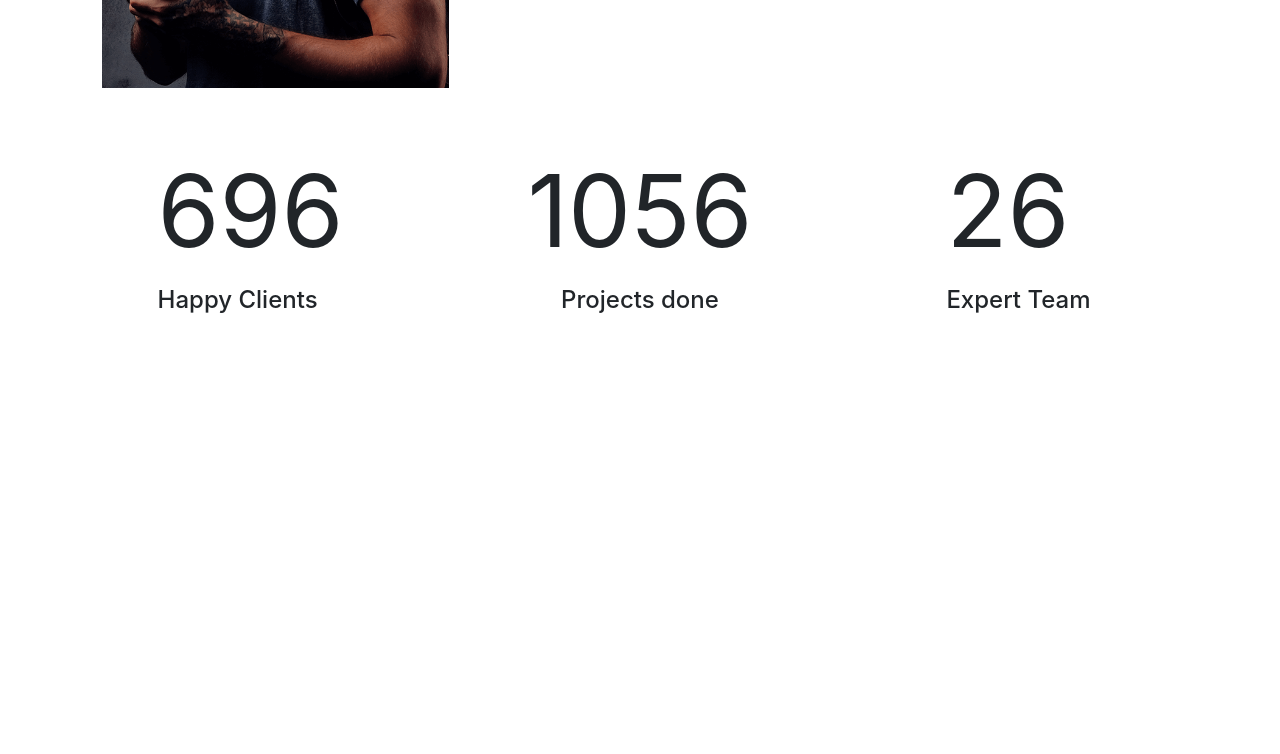
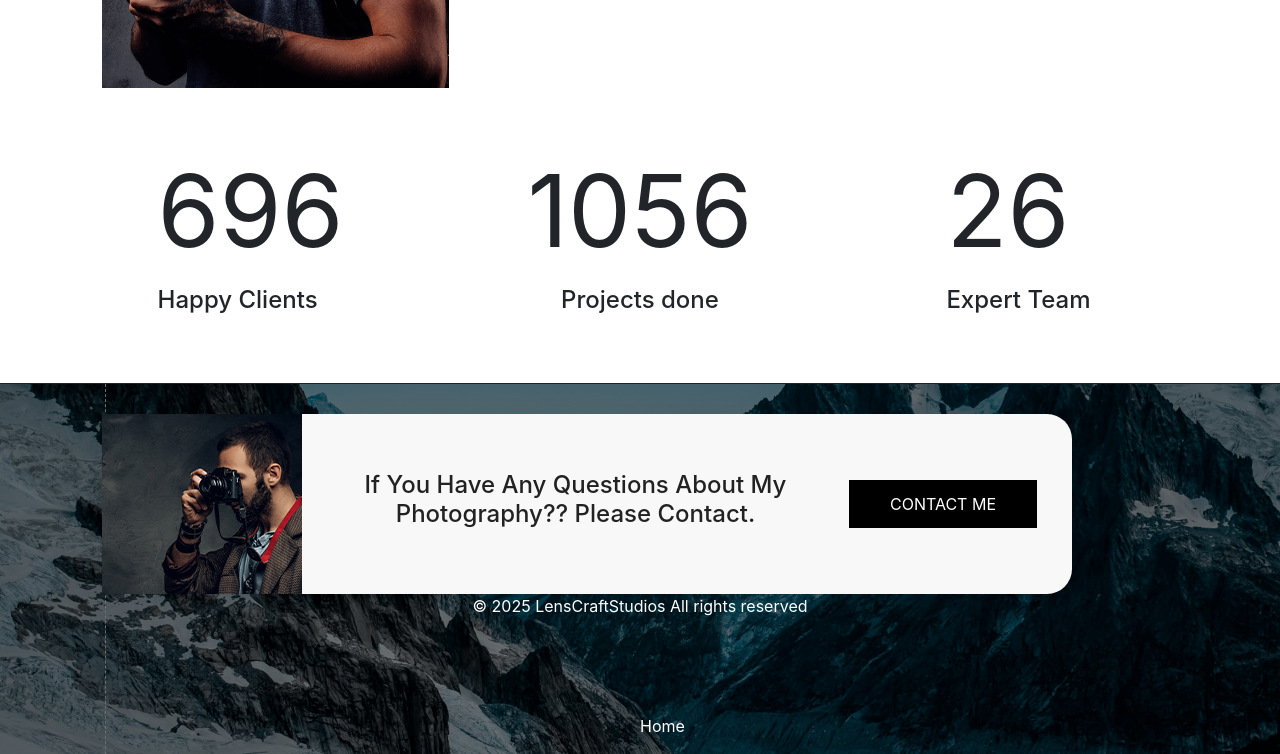
Before and after one commit to ElvisAddo/photography-portfolio-website, a plain HTML site: page about.html in a window 1280 px wide. Shown: the part 790-1544 px from the top of the page. Before the commit the page ends 1113 px from the top, so only its background shows below. Drawn offline with nearby package versions, Linux system fonts and the light colour scheme.

Commit message:
added the footer to the about page

```diff
--- a/about.html
+++ b/about.html
@@ -91,3 +91,33 @@
       </div>
     </div>
   </div>
+  <footer class="footer-section overlay text-center pb-120"
+    style="background-image: url('assets/images/footer-bg.png');">
+    <div class="container">
+
+      <div class="footer-call-action">
+        <img src="assets/images/call-action.png" alt="Call Action">
+        <h4>If You Have Any Questions About My Photography?? Please Contact.</h4>
+        <a href="contact.html" class="theme-btn style-three">CONTACT ME</a>
+      </div>
+
+      <div class="footer-logo" style="position: absolute;top:300px;left:50%">
+        <a href="index.html">Home</a>
+      </div>
+
+      <div class="line"></div>
+      <!-- Copyright Area-->
+      <div class="copyright">
+        <p>© 2025 LensCraftStudios All rights reserved</p>
+      </div>
+
+    </div>
+  </footer>
+  <script>
+    document.getElementById('year').textContent = new Date().getFullYear();
+  </script>
+  <script src="https://cdn.jsdelivr.net/npm/bootstrap@5.3.0/dist/js/bootstrap.bundle.min.js"></script>
+
+</body>
+
+</html>
```
